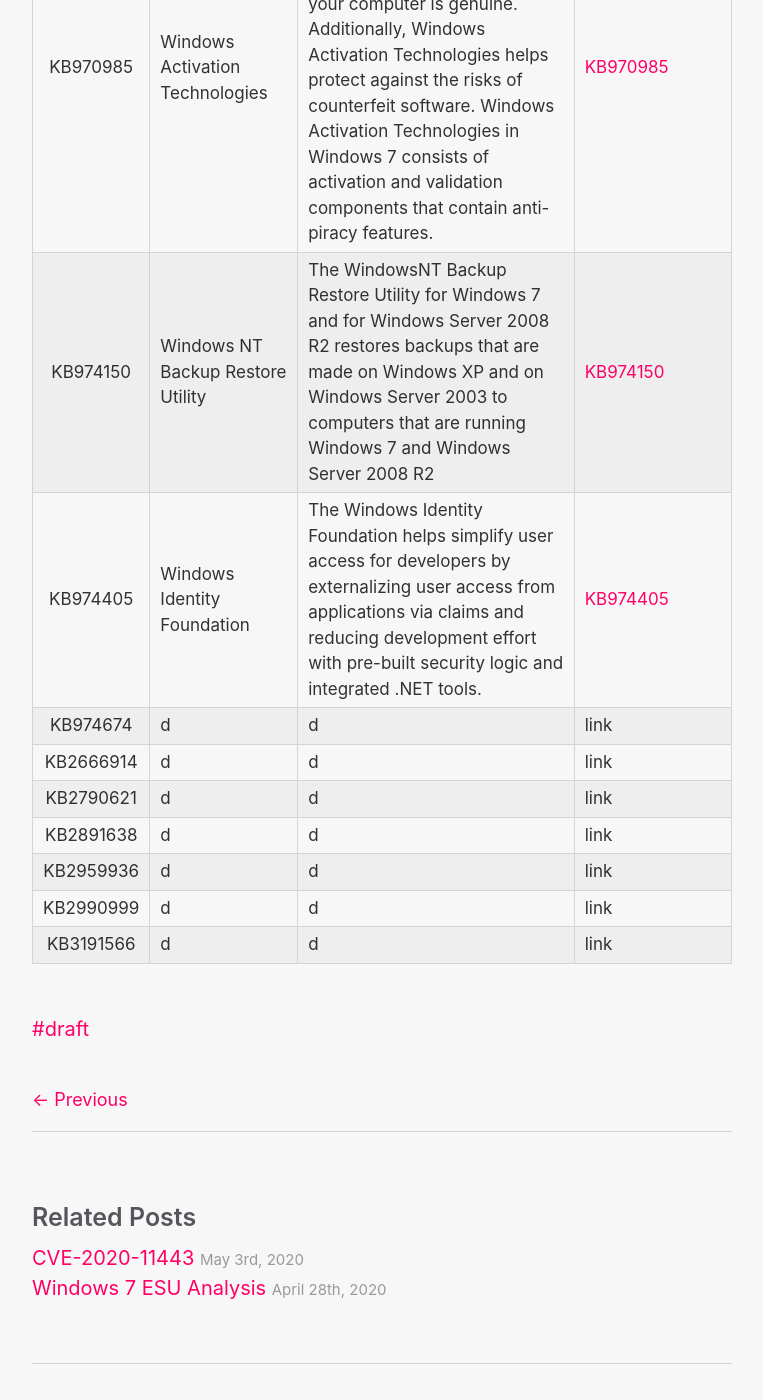
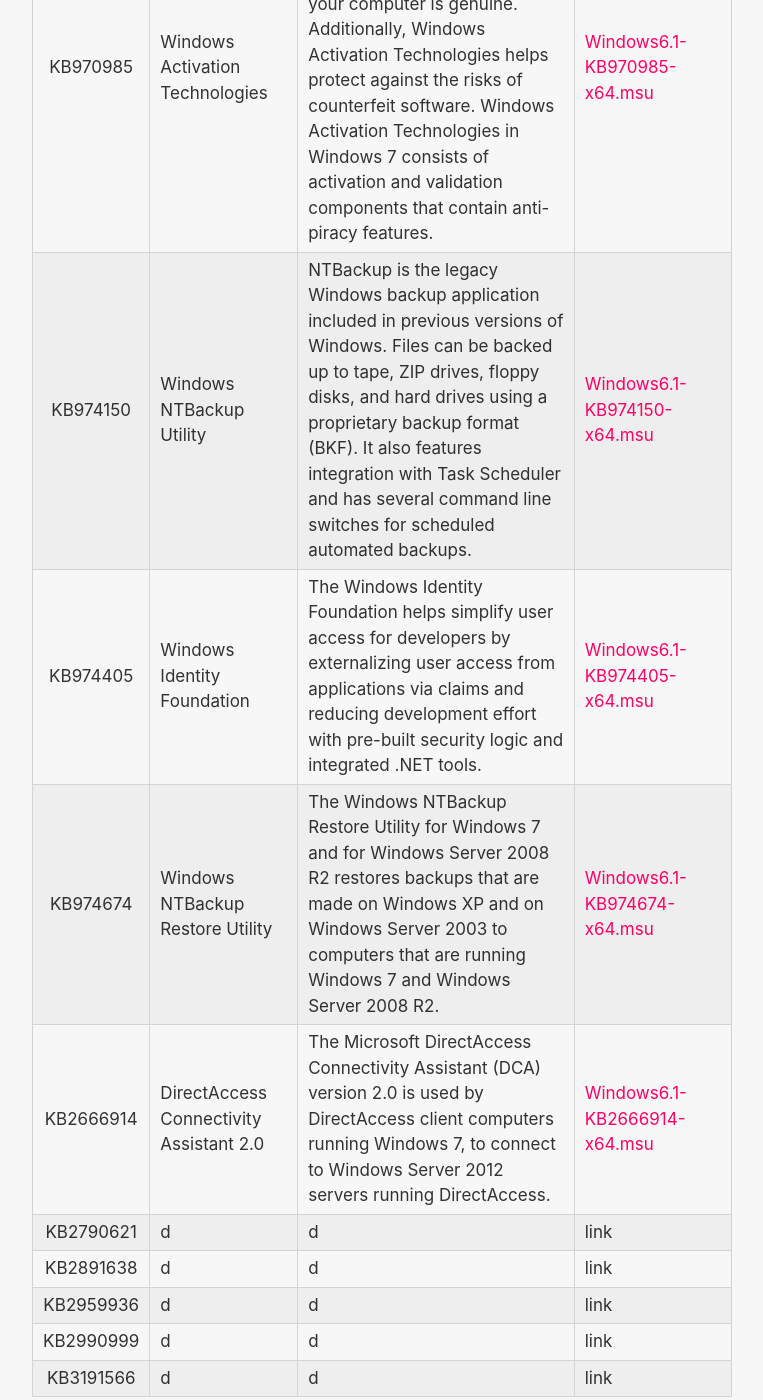
Before and after one commit to HackAndPwn/HackAndPwn.github.io, a Jekyll site: the page built from _posts/2020-05-23-windows-7-esu-patching.md, in a window 1280 px wide and 1400 px high, scrolled down 2907 px. Shown: the whole window, without its empty margins (258-1021 px from the left). Built offline with Jekyll 4.4.1, drawn with Linux system fonts in a browser that asks for light colours; some of the changed text lies outside the part shown.

Commit message:
More links

```diff
--- a/_posts/2020-05-23-windows-7-esu-patching.md
+++ b/_posts/2020-05-23-windows-7-esu-patching.md
@@ -19,7 +19,7 @@
 
 | KB Number | Name                                         | Description | Download |
 |:---------:|----------------------------------------------|-------------|----------|
-| KB4528069 |Windows 7 SP1 Verification  | This optional nonsecurity update will help you verify that your eligible Windows 7 Service Pack 1 (SP1) and Server 2008 R2 SP1 devices can continue to get Extended Security Updates (ESUs) after the end of support date of January 14, 2020. | [Windows6.1-KB4528069-x64.msu](https://github.com/HackAndPwn/Windows-7-Patching/raw/master/01_Enable_ESU/01_Windows6.1-KB4528069-x64.msu)
+| KB4528069 |Windows 7 SP1 Verification                    | This optional nonsecurity update will help you verify that your eligible Windows 7 Service Pack 1 (SP1) and Server 2008 R2 SP1 devices can continue to get Extended Security Updates (ESUs) after the end of support date of January 14, 2020. | [Windows6.1-KB4528069-x64.msu](https://github.com/HackAndPwn/Windows-7-Patching/raw/master/01_Enable_ESU/01_Windows6.1-KB4528069-x64.msu)
 
 <br>
 
@@ -33,12 +33,12 @@
 | KB943790  | File Management API extensions for BitLocker | Install this update to extend the File Management APIs to not only enable the discovery and restoration of deleted files from volumes that are not encrypted but also enable the recovery of files from Bitlocker encrypted volumes. | [Windows6.1-KB943790-x64.msu](https://github.com/HackAndPwn/Windows-7-Patching/raw/master/02_Features/02_Windows6.1-KB943790-x64.msu) |
 | KB958559  | Windows Virtual PC                           | Windows Virtual PC is the latest Microsoft virtualization technology. You can use it to run more than one operating system at the same time on one computer, and to run many productivity applications on a virtual Windows environment, with a single click, directly from a computer running Windows 7. | [Windows6.1-KB958559-x64.msu](https://github.com/HackAndPwn/Windows-7-Patching/raw/master/02_Features/03_Windows6.1-KB958559-x64.msu) |
 | KB958830  | Remote Server Administration Tools           | Remote Server Administration Tools for Windows® 7 with SP1 enables IT administrators to manage roles and features that are installed on computers that are running Windows Server® 2008 R2, Windows Server® 2008, or Windows Server® 2003, from a remote computer that is running Windows 7 or Windows 7 with SP1. | [Windows6.1-KB958830-x64.zip.001](https://github.com/HackAndPwn/Windows-7-Patching/raw/master/02_Features/04_Windows6.1-KB958830-x64.zip.001)  [Windows6.1-KB958830-x64.zip.002](https://github.com/HackAndPwn/Windows-7-Patching/raw/master/02_Features/04_Windows6.1-KB958830-x64.zip.002)  [Windows6.1-KB958830-x64.zip.003](https://github.com/HackAndPwn/Windows-7-Patching/raw/master/02_Features/04_Windows6.1-KB958830-x64.zip.003) |
-| KB969168  | Microsoft Agent                              | Microsoft Agent is a set of software services that supports interactive characters within the Microsoft Windows display. Some examples of the Microsoft Agent characters are the Office Assistants.  Microsoft Agent is not included in Windows 7, and it will not be included in any later versions of the Windows operating system. However, you can download Microsoft Agent as a hotfix for your Windows 7 computer. | [KB969168](https://github.com/HackAndPwn/Windows-7-Patching/raw/master/02_Features/05_Windows6.1-KB969168-x64.msu) |
-| KB970985  | Windows Activation Technologies              | Windows Activation Technologies helps you confirm that the copy of Windows 7 that is running on your computer is genuine. Additionally, Windows Activation Technologies helps protect against the risks of counterfeit software. Windows Activation Technologies in Windows 7 consists of activation and validation components that contain anti-piracy features. | [KB970985](https://github.com/HackAndPwn/Windows-7-Patching/raw/master/02_Features/06_Windows6.1-KB970985-x64.msu) |
-| KB974150  | Windows NT Backup Restore Utility            | The WindowsNT Backup Restore Utility for Windows 7 and for Windows Server 2008 R2 restores backups that are made on Windows XP and on Windows Server 2003 to computers that are running Windows 7 and Windows Server 2008 R2 | [KB974150](https://github.com/HackAndPwn/Windows-7-Patching/raw/master/02_Features/07_Windows6.1-KB974150-x64.msu) |
-| KB974405  | Windows Identity Foundation                  | The Windows Identity Foundation helps simplify user access for developers by externalizing user access from applications via claims and reducing development effort with pre-built security logic and integrated .NET tools. | [KB974405](https://github.com/HackAndPwn/Windows-7-Patching/raw/master/02_Features/07_Windows6.1-KB974150-x64.msu) |
-| KB974674  | d                          | d          | link |
-| KB2666914 | d                          | d          | link |
+| KB969168  | Microsoft Agent                              | Microsoft Agent is a set of software services that supports interactive characters within the Microsoft Windows display. Some examples of the Microsoft Agent characters are the Office Assistants.  Microsoft Agent is not included in Windows 7, and it will not be included in any later versions of the Windows operating system. However, you can download Microsoft Agent as a hotfix for your Windows 7 computer. | [Windows6.1-KB969168-x64.msu](https://github.com/HackAndPwn/Windows-7-Patching/raw/master/02_Features/05_Windows6.1-KB969168-x64.msu) |
+| KB970985  | Windows Activation Technologies              | Windows Activation Technologies helps you confirm that the copy of Windows 7 that is running on your computer is genuine. Additionally, Windows Activation Technologies helps protect against the risks of counterfeit software. Windows Activation Technologies in Windows 7 consists of activation and validation components that contain anti-piracy features. | [Windows6.1-KB970985-x64.msu](https://github.com/HackAndPwn/Windows-7-Patching/raw/master/02_Features/06_Windows6.1-KB970985-x64.msu) |
+| KB974150  | Windows NTBackup Utility                    | NTBackup is the legacy Windows backup application included in previous versions of Windows. Files can be backed up to tape, ZIP drives, floppy disks, and hard drives using a proprietary backup format (BKF). It also features integration with Task Scheduler and has several command line switches for scheduled automated backups. | [Windows6.1-KB974150-x64.msu](https://github.com/HackAndPwn/Windows-7-Patching/raw/master/02_Features/07_Windows6.1-KB974150-x64.msu) |
+| KB974405  | Windows Identity Foundation                  | The Windows Identity Foundation helps simplify user access for developers by externalizing user access from applications via claims and reducing development effort with pre-built security logic and integrated .NET tools. | [Windows6.1-KB974405-x64.msu](https://github.com/HackAndPwn/Windows-7-Patching/raw/master/02_Features/08_Windows6.1-KB974405-x64.msu) |
+| KB974674  | Windows NTBackup Restore Utility             | The Windows NTBackup Restore Utility for Windows 7 and for Windows Server 2008 R2 restores backups that are made on Windows XP and on Windows Server 2003 to computers that are running Windows 7 and Windows Server 2008 R2. | [Windows6.1-KB974674-x64.msu](https://github.com/HackAndPwn/Windows-7-Patching/raw/master/02_Features/09_Windows6.1-KB974674-x64.msu) |
+| KB2666914 | DirectAccess Connectivity Assistant 2.0      | The Microsoft DirectAccess Connectivity Assistant (DCA) version 2.0 is used by DirectAccess client computers running Windows 7, to connect to Windows Server 2012 servers running DirectAccess. | [Windows6.1-KB2666914-x64.msu](https://github.com/HackAndPwn/Windows-7-Patching/raw/master/02_Features/10_Windows6.1-KB2666914-x64.msu) |
 | KB2790621 | d                          | d          | link |
 | KB2891638 | d                          | d          | link |
 | KB2959936 | d                          | d          | link |
```
